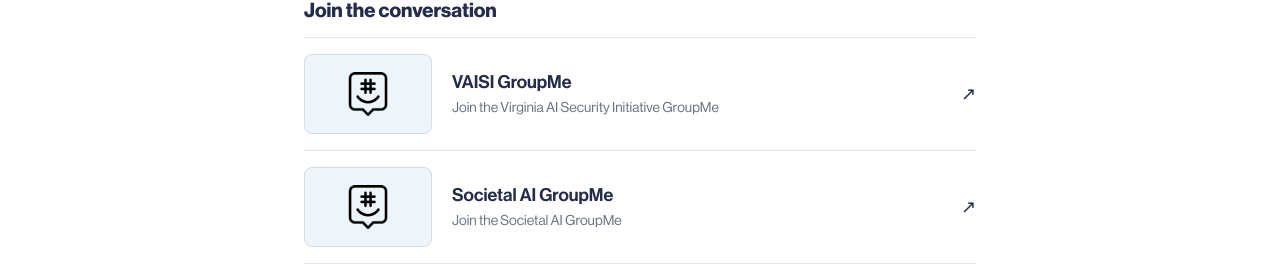
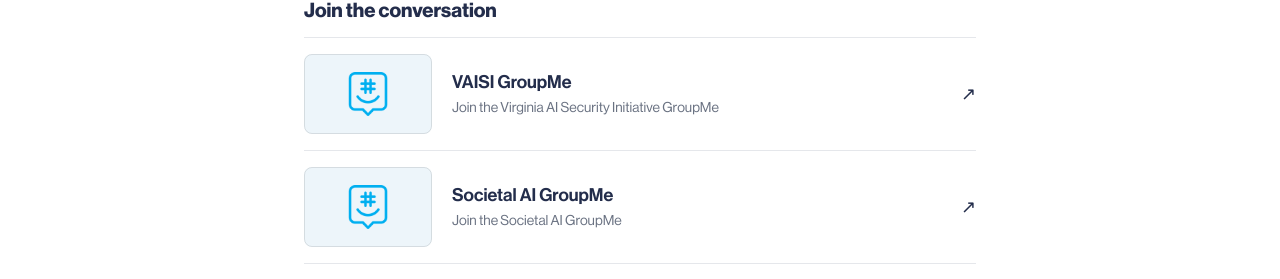
Before and after one commit to Virginia-AI-Security-Initiative/VAISI_Website, a Next.js app: page /are-we-in-control/links in a window 1280 px wide. Shown: the part 348-627 px from the top of the page. Built offline with nearby package versions, Linux system fonts and the light colour scheme; no server answers.

Commit message:
updated links page

```diff
--- a/app/are-we-in-control/links/page.tsx
+++ b/app/are-we-in-control/links/page.tsx
@@ -68,7 +68,14 @@ function LinkVisual({ visual }: { visual: string }) {
 
   return (
     <span className="flex h-16 w-24 shrink-0 items-center justify-center rounded-lg bg-[#edf5fa] image-outline sm:h-20 sm:w-32">
-      <Image src="/groupme.png" alt="GroupMe" width={44} height={44} className="size-10 object-contain sm:size-11" />
+      <span
+        aria-hidden="true"
+        className="size-10 bg-[#00aff0] sm:size-11"
+        style={{
+          mask: "url(/groupme.png) center / contain no-repeat",
+          WebkitMask: "url(/groupme.png) center / contain no-repeat",
+        }}
+      />
     </span>
   );
 }
```
